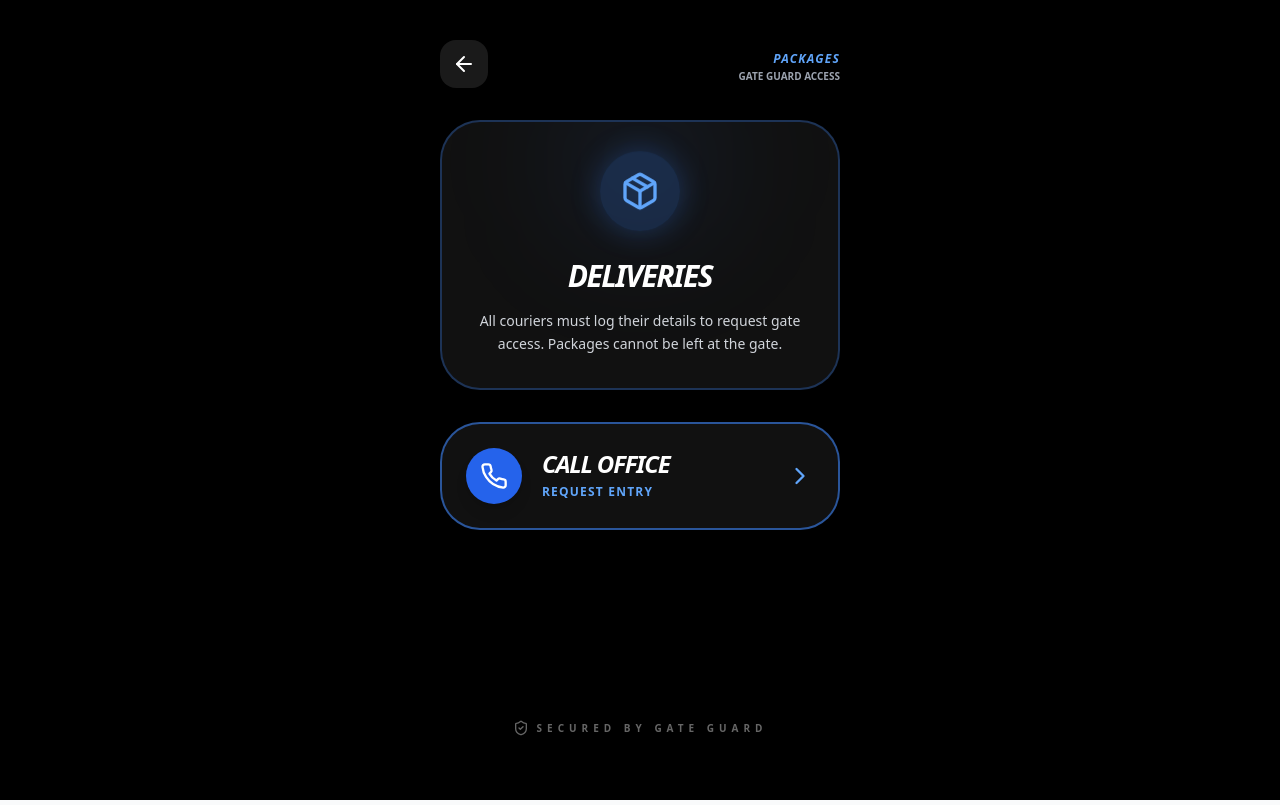
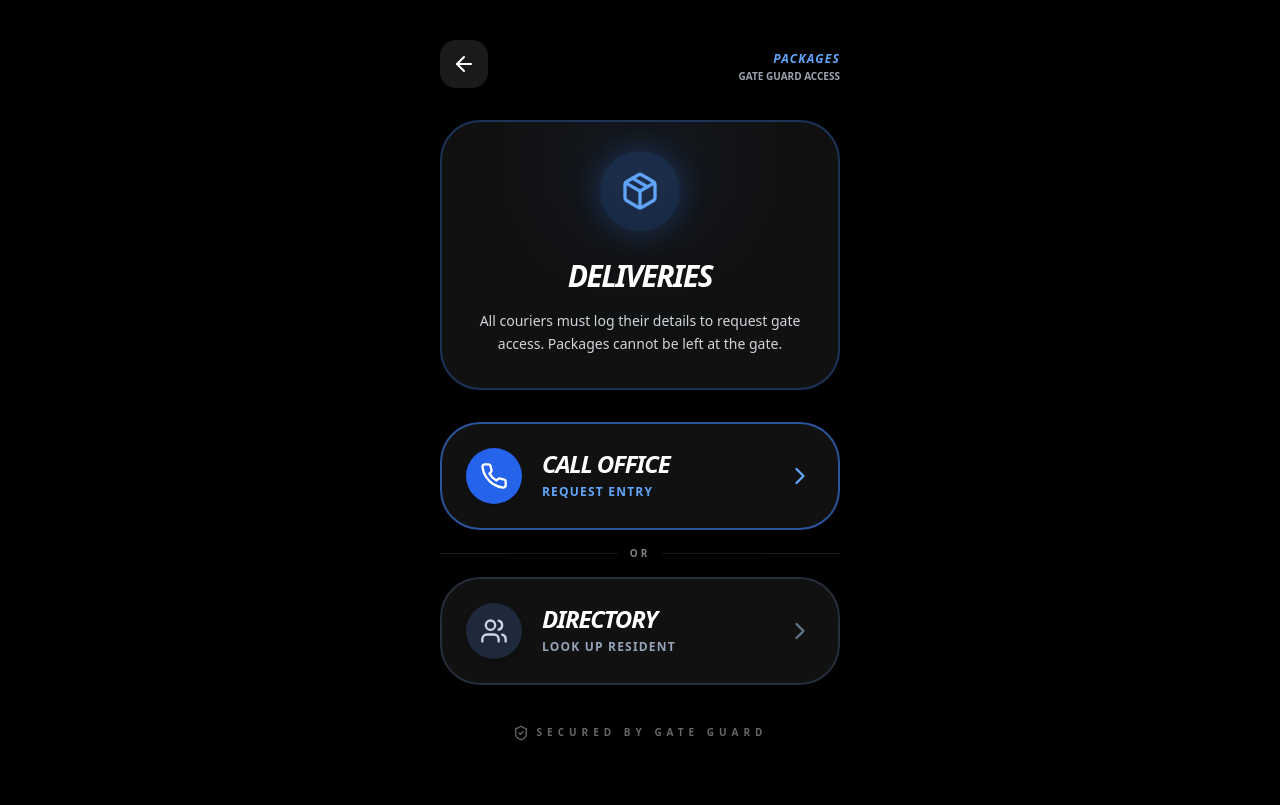
Before and after one commit to gateguard2024/Stonegate-Visitor, a Next.js app: page /packages in a window 1280 px wide. Built offline with nearby package versions, Linux system fonts and the light colour scheme.

Commit message:
Add Users icon and dynamic delivery instructions

```diff
--- a/app/packages/page.tsx
+++ b/app/packages/page.tsx
@@ -1,7 +1,8 @@
 "use client";
 import React, { useState, useEffect } from 'react';
-import { Package, Phone, ArrowLeft, X, ShieldCheck, ChevronRight } from 'lucide-react';
+import { Package, Phone, ArrowLeft, X, ShieldCheck, ChevronRight, Users } from 'lucide-react';
 import { useRouter } from 'next/navigation';
+import Link from 'next/link';
 import { SITE_CONFIG } from '../config';
 
 // --- TWILIO BRIDGE MODAL (For Delivery Drivers) ---
@@ -78,7 +79,7 @@ export default function PackagesPage() {
           visitorName: visitorName,
           visitorPhone: `+1${visitorPhone.replace(/\D/g, '')}`,
           residentPhone: `+1${SITE_CONFIG.officePhone}`,
-          residentName: "Leasing Office (Delivery)", // This exact phrase triggers the SMS Alert in our route.ts!
+          residentName: "Leasing Office (Delivery)",
           reason: "Package / Delivery Courier"
         })
       });
@@ -107,32 +108,32 @@ export default function PackagesPage() {
           </button>
           <div className="text-right">
             <span className="text-xs font-black uppercase tracking-widest text-blue-400 italic">Packages</span>
-            {/* SaaS Variable showing the dynamic property name! */}
             <div className="text-[10px] font-bold text-gray-400 uppercase">{SITE_CONFIG.propertyName}</div>
           </div>
         </header>
 
-        {/* PACKAGE ICON BOX (The missing icon is back!) */}
+        {/* PACKAGE ICON BOX */}
         <div className="w-full bg-[#111] border-2 border-blue-500/30 p-8 rounded-[2.5rem] mb-8 relative overflow-hidden text-center">
           <div className="absolute top-0 left-1/2 -translate-x-1/2 w-40 h-40 bg-blue-500/10 rounded-full blur-3xl -mt-10"></div>
 
           <div className="flex justify-center mb-6 relative z-10">
             <div className="w-20 h-20 bg-blue-500/20 rounded-full flex items-center justify-center animate-bounce shadow-[0_0_30px_rgba(59,130,246,0.3)]">
-              {/* Here is the box icon! */}
               <Package size={40} className="text-blue-400" />
             </div>
           </div>
 
           <h2 className="text-3xl font-black uppercase italic tracking-tighter text-white mb-4 relative z-10">Deliveries</h2>
 
+          {/* SAAS DYNAMIC INSTRUCTIONS VARIABLE */}
           <p className="text-gray-300 text-sm leading-relaxed font-medium relative z-10">
-            All couriers must log their details to request gate access. Packages cannot be left at the gate.
+            {process.env.NEXT_PUBLIC_DELIVERY_INSTRUCTIONS || "All couriers must log their details to request gate access. Packages cannot be left at the gate."}
           </p>
         </div>
 
         {/* BUTTON LAYOUT */}
         <div className="w-full space-y-4">
 
+          {/* OPTION 1: Call Office */}
           <button
             onClick={() => setIsModalOpen(true)}
             className={`w-full bg-[#111] border-2 p-6 rounded-[2.5rem] flex items-center justify-between group transition-all ${!isOfficeOpen ? 'border-red-900/50 opacity-60' : 'border-blue-500/60 hover:bg-blue-900/30'}`}
@@ -151,6 +152,31 @@ export default function PackagesPage() {
             {isOfficeOpen && <ChevronRight size={28} className="text-blue-400 group-hover:translate-x-2 transition-transform" />}
           </button>
 
+          {/* VISUAL DIVIDER */}
+          <div className="w-full flex items-center justify-center space-x-3 my-2 opacity-50">
+            <div className="h-px bg-white/20 flex-1"></div>
+            <span className="text-white text-[10px] font-black uppercase tracking-[0.3em]">Or</span>
+            <div className="h-px bg-white/20 flex-1"></div>
+          </div>
+
+          {/* OPTION 2: Directory Lookup */}
+          <Link href="/directory" className="w-full block">
+            <button className="w-full bg-[#111] border-2 border-slate-700/60 hover:bg-slate-800/50 p-6 rounded-[2.5rem] flex items-center justify-between group transition-all">
+              <div className="flex items-center gap-5">
+                <div className="w-14 h-14 rounded-full bg-slate-800 flex items-center justify-center shadow-lg">
+                  <Users size={28} className="text-slate-300" />
+                </div>
+                <div className="text-left">
+                  <span className="text-2xl font-black uppercase italic tracking-tighter text-white block leading-none">Directory</span>
+                  <span className="text-xs font-bold uppercase tracking-widest mt-2 block text-slate-400">
+                    Look Up Resident
+                  </span>
+                </div>
+              </div>
+              <ChevronRight size={28} className="text-slate-500 group-hover:translate-x-2 transition-transform" />
+            </button>
+          </Link>
+
         </div>
 
         <footer className="mt-auto py-10 opacity-40 flex items-center justify-center gap-2">
```
